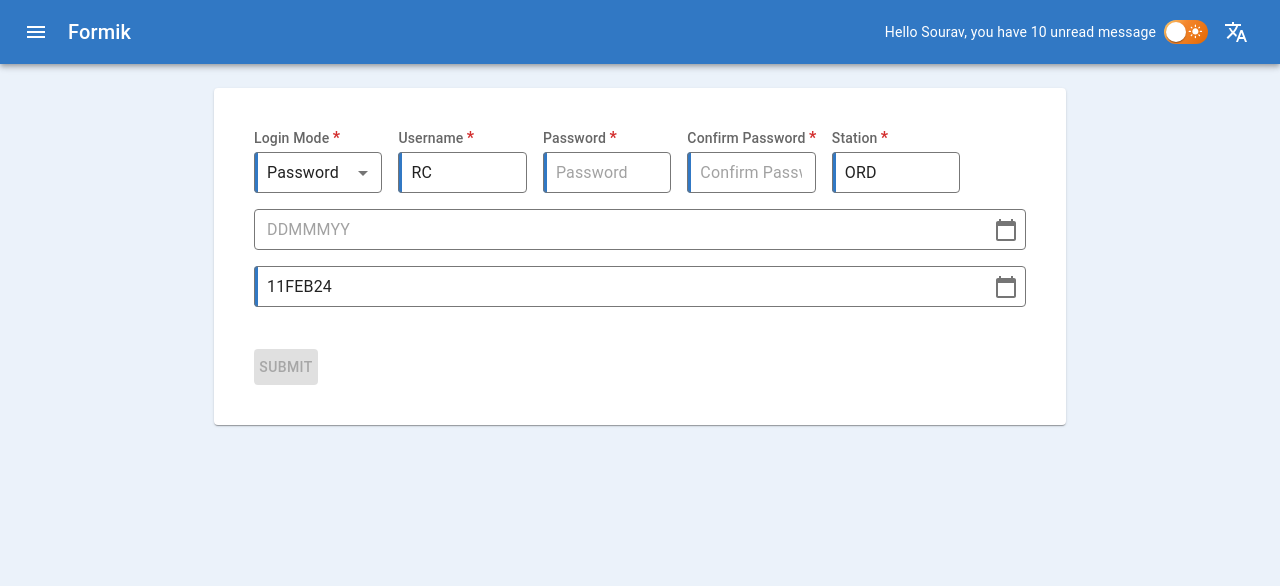
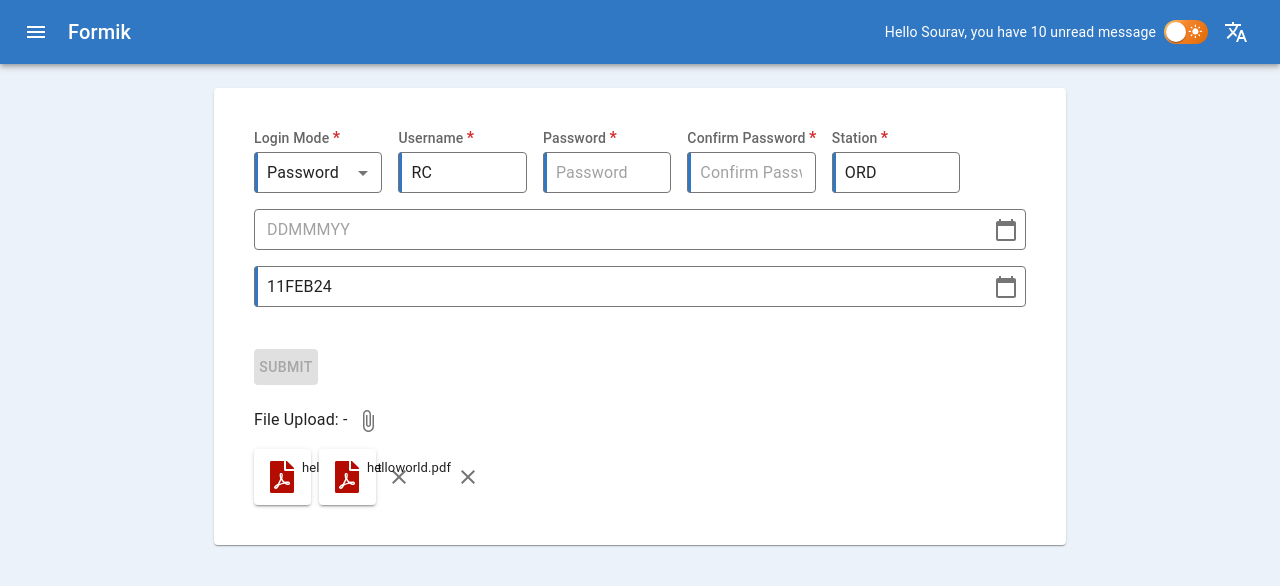
Before and after one commit to Sourav-98/react-mui-styleguide, a React (Create React App) app: page /styleguide/formik in a window 1280 px wide. Shown: the top 586 px of the page. Built offline with nearby package versions, Linux system fonts and the light colour scheme.

Commit message:
File Upload

```diff
--- a/src/Components/StyleGuides/Formik/index.tsx
+++ b/src/Components/StyleGuides/Formik/index.tsx
@@ -1,4 +1,4 @@
-import { Container, Grid, MenuItem, Paper } from '@mui/material';
+import { Container, Divider, Grid, MenuItem, Paper } from '@mui/material';
 // import TextFieldDatePicker from 'Elements/DatePickers/TextFieldDatePicker';
 import FormInputField from 'Elements/Input/FormInputField';
 import SubmitButton from 'Elements/Input/SubmitButton';
@@ -8,6 +8,7 @@ import { useTranslation } from 'react-i18next';
 import * as Yup from 'yup';
 import { LoginFormType } from './FormikTypes';
 import TextFieldDatePicker from 'Elements/DatePickers/TextFieldDatePicker';
+import FileUploadManager from 'Elements/FileUploadManager';
 
 
 
@@ -20,9 +21,12 @@ const loginFormInitValues: LoginFormType = {
   loginDate1: null,
 };
 
+const FormikStyleGuide: React.FC = (): JSX.Element => {
+  const { t } = useTranslation(['formik']);
+
   const formValidationSchema = Yup.object().shape({
     username: Yup.string()
-    .test('Username validity check', 'formik:feedback.usernameInvalid', (value) => {
+      .test('Username validity check', t('formik:feedback.usernameInvalid') || '', (value) => {
         if (!value) return true;
         return /^\w+$/.test(value);
       })
@@ -42,9 +46,6 @@ const formValidationSchema = Yup.object().shape({
     }),
     station: Yup.string().required('Station is mandatory')
   });
-
-const FormikStyleGuide: React.FC = (): JSX.Element => {
-  const { t } = useTranslation(['formik']);
 
   return (
     <Container maxWidth={'md'}>
@@ -103,7 +104,7 @@ const FormikStyleGuide: React.FC = (): JSX.Element => {
                         name='username'
                         required
                         label={t('formik:label.username', 'Username')}
-                        helperText={touched.username && !!errors.username ? t(errors.username || '') : null}
+                        // helperText={touched.username && !!errors.username ? t(errors.username || '') : null}
                         placeholder={t('formik:label.username', 'Username') || ''}
                         aria-label='username'
                       />
@@ -174,7 +175,15 @@ const FormikStyleGuide: React.FC = (): JSX.Element => {
               )}
             </Formik>
           </Grid>
+          <Grid item xs={12}>
+          <FileUploadManager files={[new File([''], 'helloworld.txt', {
+          type: 'text/plain'
+        }), new File([''], 'helloworld.pdf', {
+          type: 'application/pdf'
+        })]} maxUploadSize={4} onChange={() => {}}/>
           </Grid>
+        </Grid>
+
       </Paper>
     </Container>
 
--- /dev/null
+++ b/src/Elements/FileUploadManager/FileUploadManager.d.ts
@@ -0,0 +1,6 @@
+export type FileUploadManagerProps = {
+    enableUpload?: boolean;
+    maxUploadSize: number;
+    files: Array<File>;
+    onChange: (_: Array<File>) => void;
+}
--- /dev/null
+++ b/src/Elements/FileUploadManager/index.tsx
@@ -0,0 +1,88 @@
+import { Box, Grid, Paper, Typography, IconButton, Button } from '@mui/material';
+import AttachFileIcon from '@mui/icons-material/AttachFile';
+import React, { useEffect, useState } from 'react';
+import { FileUploadManagerProps } from './FileUploadManager';
+import CloseIcon from '@mui/icons-material/Close';
+import {
+    FaFileAlt as FaFileText,
+    FaFileExcel,
+    FaFilePdf,
+    FaFileImage
+} from "react-icons/fa";
+
+const FileCard: React.FC<{ file: File, onRemove: () => void }> = ({ file, onRemove }): JSX.Element => {
+    const onPreview = () => {
+
+    }
+
+    return (
+        <Paper elevation={2} sx={{ width: '100%', display: 'flex', p: 1, justifyContent: 'space-between' }}>
+            <Box display={'flex'}>
+                <Box width={40} height={40} display={'flex'} justifyContent={'center'} alignItems={'center'}>
+                    <FaFilePdf fontSize={'24pt'} fill='#b40c00' />
+                </Box>
+                <Typography variant='subtitle1'>{file.name}</Typography>
+            </Box>
+            <Box display={'flex'} justifyContent={'center'} alignItems={'center'}>
+                <IconButton size='small' onClick={onRemove}>
+                    <CloseIcon />
+                </IconButton>
+            </Box>
+        </Paper>
+    )
+}
+
+const FileUploadManager: React.FC<FileUploadManagerProps> = ({ maxUploadSize, files, onChange }): JSX.Element => {
+    const [_files, setFiles] = useState<Array<File>>(files);
+    const [_fileInput, setFileInput] = useState<string>('');
+
+    useEffect(() => {
+        onChange(_files);
+    }, [_files.length]);
+
+    return (
+        <Box sx={{ width: '100%' }}>
+            <Grid container spacing={1}>
+                <Grid item xs={12}>
+                    File Upload: -
+                    <input
+                        value={_fileInput}
+                        style={{ display: 'none' }}
+                        id="raised-button-file"
+                        type="file"
+                        onChange={(e) => {
+                            console.log(e.target.files);
+                            if(e.target.files && e.target.files.item(0)){
+                                const file = e.target.files.item(0);
+                                if (file !== null) {
+                                    setFiles(prev => [...prev, file])
+                                }
+                                setFileInput('')
+                            }
+                        }}
+                    />
+                    <label htmlFor="raised-button-file">
+                        <IconButton component="span">
+                            <AttachFileIcon/>
+                        </IconButton>
+                    </label>
+                </Grid>
+                {
+                    _files.map((file, index) => (
+                        <Grid key={index} item xs={6} sm={4} md={2} lg={1}>
+                            <FileCard file={file} onRemove={() => {
+                                setFiles(prev => {
+                                    let newFiles = [...prev];
+                                    newFiles.splice(index, 1);
+                                    return newFiles;
+                                });
+                            }} />
+                        </Grid>
+                    ))
+                }
+            </Grid>
+        </Box>
+    )
+}
+
+export default FileUploadManager;
--- a/src/Elements/Input/FormInputField/index.tsx
+++ b/src/Elements/Input/FormInputField/index.tsx
@@ -11,7 +11,7 @@ const FormInputField: React.FC<FormInputFieldProps> = ({name, helperText, ...for
     <InputField
       {...formInputFieldProps}
       {...field}
-      helperText={helperText || null}
+      helperText={meta.touched && !!meta.error ? meta.error : null}
       error={meta.touched && !!meta.error}
     />
   )
```
Lines whose indentation alone changed are shown as unchanged.
